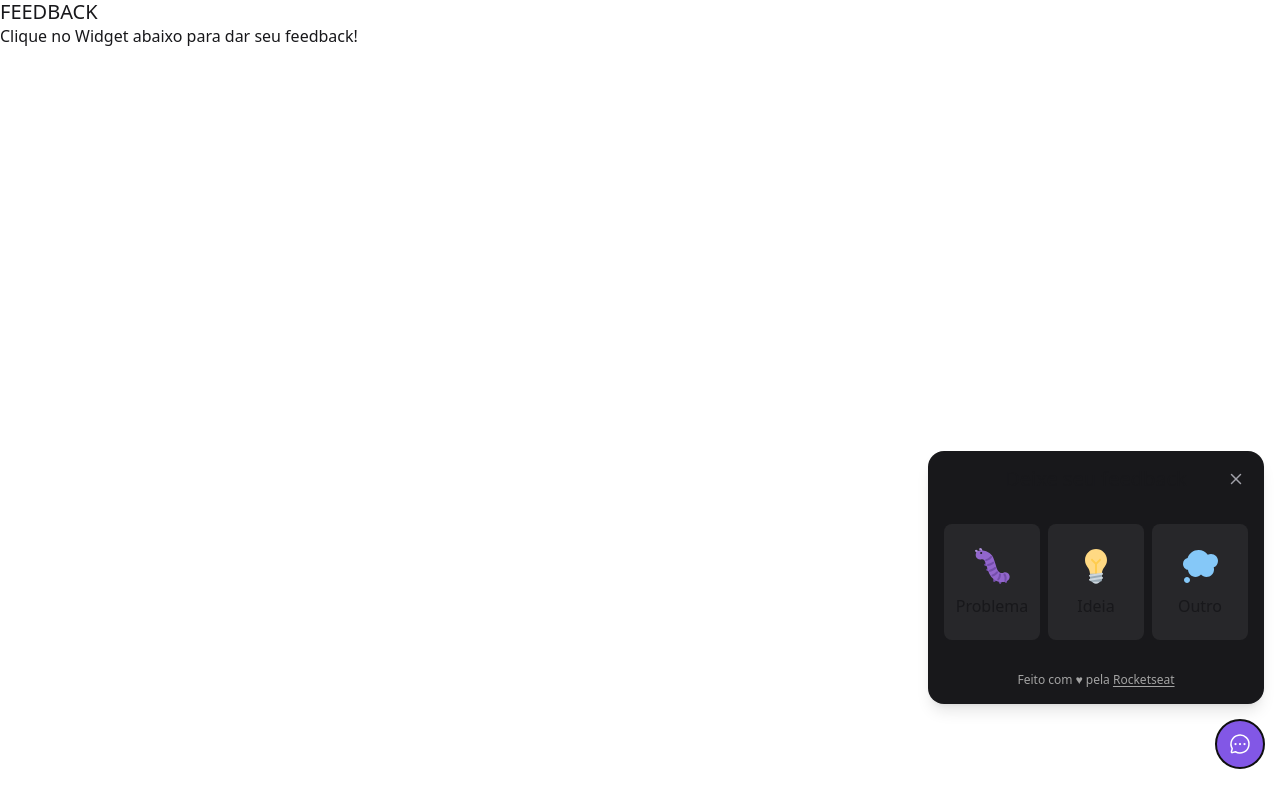
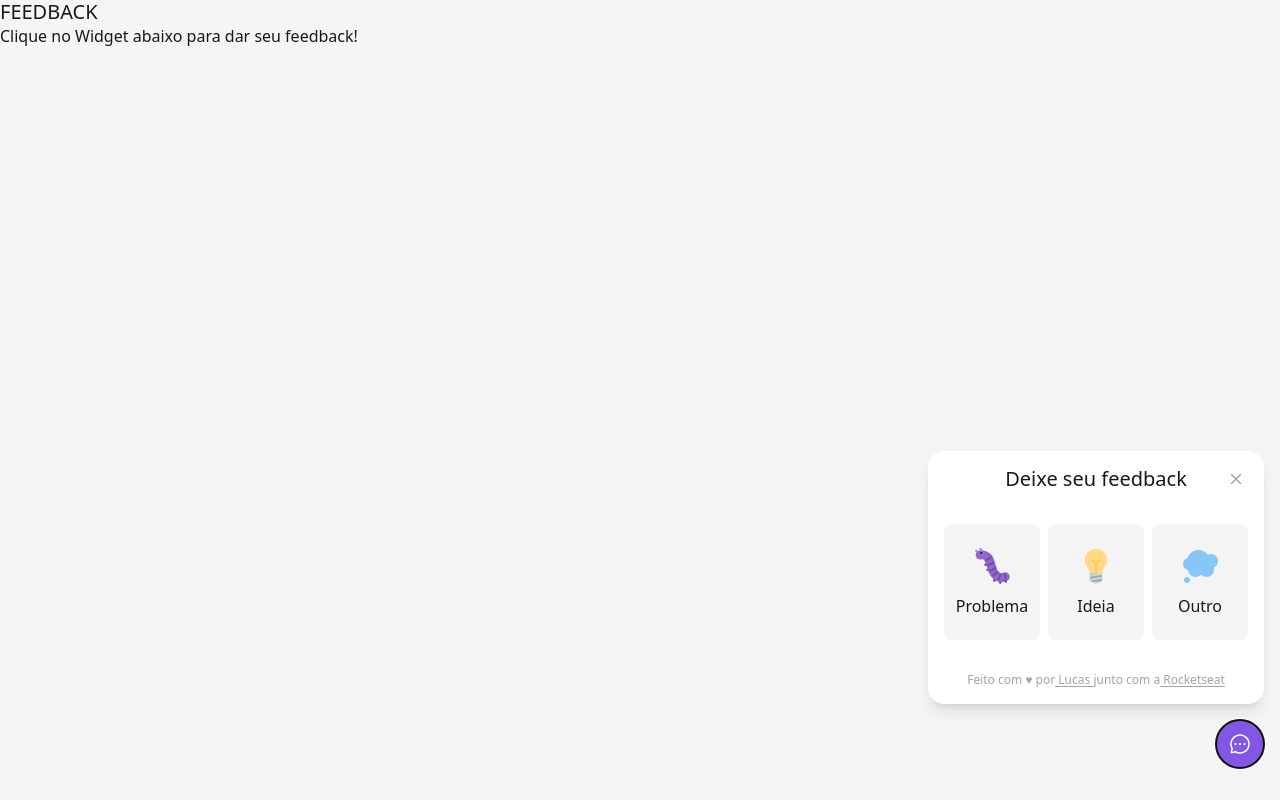
Before and after one commit to DevDosSantosLucas/feedback, a React (Vite) app: page / in a window 1280 px wide. Both pictures are taken after a click on the button "Feedback". Built offline with nearby package versions, Linux system fonts and the light colour scheme; no server answers.

Commit message:
dark mode complete

```diff
--- a/src/components/CloseButton.tsx
+++ b/src/components/CloseButton.tsx
@@ -3,7 +3,8 @@ import { X } from 'phosphor-react'
 
 export function CloseButton(){
   return(
-    <Popover.Button className="top-5 right-5 absolute text-zinc-400 hover:text-zinc-100" title="Fechar formulário de feedback">
+    <Popover.Button className="top-5 right-5 absolute text-zinc-400 hover:text-zinc-700 hover:dark:text-zinc-100 "
+    title="Fechar formulário de feedback">
       <X weight="bold" className='w-4 h-4' />
     </Popover.Button>
   )
--- a/src/components/Loading.tsx
+++ b/src/components/Loading.tsx
@@ -3,7 +3,7 @@ import { CircleNotch } from "phosphor-react";
 export function Loading() {
   return(
     <div className=" w-6 h-6 flex items-center justify-center overflow-hidden" >
-      <CircleNotch weight="bold" className="w-4 h-4 animate-spin" />
+      <CircleNotch weight="bold" className="w-4 h-4 text-white dark:text-black animate-spin" />
     </div>
   )
 }
--- a/src/components/WidgetForm/ScreenshotButton.tsx
+++ b/src/components/WidgetForm/ScreenshotButton.tsx
@@ -31,7 +31,7 @@ export function ScreenshotButton({screenshot,onScreenshotTook}:ScreenshotButtonP
          backgroundImage:`url(${screenshot})`
        }}
        >
-         <Trash weight="fill" />
+         <Trash weight="fill" className="text-zinc-900 dark:text-zinc-100" />
        </button>
      )
    }
@@ -39,9 +39,9 @@ export function ScreenshotButton({screenshot,onScreenshotTook}:ScreenshotButtonP
     <button
     onClick={handleTakeScreenshot}
     type ="button"
-    className=" p-2 bg-zinc-800 rounded-md border-transparent hover: bg-zinc-700 transition-colors focus:outline-none focus:ring-2 focus:ring-offset-2 focus:ring-offset-zinc-900 focus:ring-brand-500"
+    className=" p-2 bg-[#F4F4F5] dark:bg-zinc-800 rounded-md border-transparent hover:bg-zinc-200 hover:dark:bg-zinc-700 transition-colors focus:outline-none focus:ring-2 focus:ring-offset-2 focus:ring-offset-zinc-900 focus:ring-brand-500"
   >
-    {isTakeScreenshot? <Loading /> : <Camera className="w-6 h-6 text-zinc-100" />}
+    {isTakeScreenshot? <Loading /> : <Camera className="w-6 h-6 text-zinc-900 dark:text-zinc-100" />}
   </button>
   )
 }
--- a/src/components/WidgetForm/Steps/FeedbackContentStep.tsx
+++ b/src/components/WidgetForm/Steps/FeedbackContentStep.tsx
@@ -40,7 +40,7 @@ export function FeedbackContentStep(
     <>
        <header>
        <button onClick={onFeedbackRestartRequested}
-       type="button" className="top-5 left-5 absolute text-zinc-400 hover:text-zinc-100">
+       type="button" className="top-5 left-5 absolute text-zinc-400 hover:dark:text-zinc-100 hover:text-zinc-700">
           <ArrowLeft weight="bold" className="w-4 h-4"/>
        </button>
         <span className="text-xl leading-6 flex items-center gap-2">
@@ -52,7 +52,7 @@ export function FeedbackContentStep(
       </header>
     <form   className="my-4 w-full">
       <textarea
-        className="min-w-[304px] w-full min-h-[112px] text-sm placeholder-zinc-400 text-zinc-100 border-zinc-600 bg-transparent rounded-md focus:border-brand-500 focus: ring-brand-500 focus:ring-1 resize-none scrollbar scrollbar-thumb-zinc-700 scrollbar-track-transparent scrollbar-thin "
+        className="min-w-[304px] w-full min-h-[112px] text-sm placeholder-zinc-400 text-zinc-900 dark:text-zinc-100 border-zinc-600 bg-transparent rounded-md focus:border-brand-500 focus: ring-brand-500 focus:ring-1 resize-none scrollbar scrollbar-thumb-zinc-700 scrollbar-track-transparent scrollbar-thin "
         placeholder="Conte com detalhes o que está acontecendo...."
         onChange={event => setComment(event.target.value)}
       />
@@ -65,9 +65,10 @@ export function FeedbackContentStep(
         onClick={handleSubmitFeedback}
         disabled={comment.length=== 0 || isSendingFeedback}
         type="submit"
-        className="p-2 bg-brand-500 rounded-md border-transparent flex-1 flex  justify-center items-center text-sm hover: bg-brand-300 focus:outline-none focus:ring-2 focus:ring-offset-2 focus:ring-offset-zinc-900 focus:ring-brand-500 transition-colors disabled:opacity-50 disabled:hover:bg-brand-500"
+        className="p-2 bg-brand-500 rounded-md border-transparent flex-1 flex  justify-center items-center text-sm hover: bg-brand-300 focus:outline-none focus:ring-2 focus:ring-offset-2 focus:ring-offset-zinc-900 focus:ring-brand-500 transition-colors disabled:opacity-50 disabled:hover:bg-brand-500  "
         >
-             {isSendingFeedback? <Loading />: 'Enviar feedback' }
+             {isSendingFeedback? <Loading />:
+             <p className="dark:text-zinc-900 text-zinc-100">'Enviar feedback'</p> }
          </button>
       </footer>
 
--- a/src/components/WidgetForm/Steps/FeedbackSuccessStep.tsx
+++ b/src/components/WidgetForm/Steps/FeedbackSuccessStep.tsx
@@ -29,7 +29,8 @@ export function FeedbackSuccessStep({onFeedbackRestartRequested}:FeedbackSuccess
       <span className="text-xl mt-2" > Agradecemos o feedback!</span>
       <button
       onClick={onFeedbackRestartRequested}
-      className="py-2 px-6 mt-6 bg-zinc-800 rounded-md border-transparent text-sm lending-6 hover:bg-zinc-700  focus:outline-none focus:ring-2 focus:ring-offset-2 focus:ring-offset-zinc-900 focus:ring-brand-500 transition-colors disabled:opacity-50 disabled:hover:bg-brand-500"
+      className="py-2 px-6 mt-6 bg-[#F4F4F5] dark:bg-zinc-800 rounded-md border-transparent text-sm lending-6 hover:bg-zinc-300 hover:dark:bg-zinc-700  focus:outline-none focus:ring-2 focus:ring-offset-2 focus:ring-offset-zinc-900 focus:ring-brand-500 transition-colors disabled:opacity-50 disabled:hover:bg-brand-500"
+
       >
         Quero enviar outro
       </button>
--- a/src/components/WidgetForm/Steps/FeedbackTypeStep.tsx
+++ b/src/components/WidgetForm/Steps/FeedbackTypeStep.tsx
@@ -16,7 +16,7 @@ export function FeedbackTypeStep({onFeedbackTypeChanged}:FeedbackTypeStepProps){
       return(
         <button
         key={key}
-        className="bg-zinc-800 rounded-lg py-5 w-24 flex-1 flex flex-col items-center
+        className="bg-[#F4F4F5] dark:bg-zinc-800 rounded-lg py-5 w-24 flex-1 flex flex-col items-center
                     gap-2 border-2 border-transparent
                     hover:border-brand-500 focus:border-brand-500 focus:outline-none"
         onClick={()=>onFeedbackTypeChanged(key as FeedbackType)}
--- a/src/components/WidgetForm/index.tsx
+++ b/src/components/WidgetForm/index.tsx
@@ -28,7 +28,7 @@ export function WidgetForm(){
      setFeedbackType(null)
    }
   return(
-    <div className="bg-zinc-900 p-4 relative rounded-2xl mb-4
+    <div className="bg-[#FFFF] dark:bg-zinc-900 p-4 relative rounded-2xl mb-4
                     flex flex-col items-center shadow-lg w-[calc(100vw-2rem)] md:w-auto">
 
 
@@ -50,7 +50,10 @@ export function WidgetForm(){
         )
       }
       <footer className="text-xs text-neutral-400">
-      Feito com ♥ pela <a className="underline underline-offset-2" href="https://rocketseat.com.br">Rocketseat</a>
+      Feito com ♥ por
+      <a className="underline underline-offset-2" target="_blank" href="https://lucasdev.vercel.app/"> Lucas </a>
+      junto com a
+      <a className="underline underline-offset-2" target="_blank" href="https://rocketseat.com.br"> Rocketseat </a>
       </footer>
     </div>
   )
--- a/src/global.css
+++ b/src/global.css
@@ -7,5 +7,5 @@
 } */
 
 body {
-  @apply bg-white  dark:bg-[#09090A] text-zinc-900 dark:text-zinc-100;
+  @apply bg-[#f5f5f5]  dark:bg-[#09090A] text-zinc-900 dark:text-zinc-100;
 }
```
Also changed, not shown: src/App.tsx (line endings or trailing spaces).
